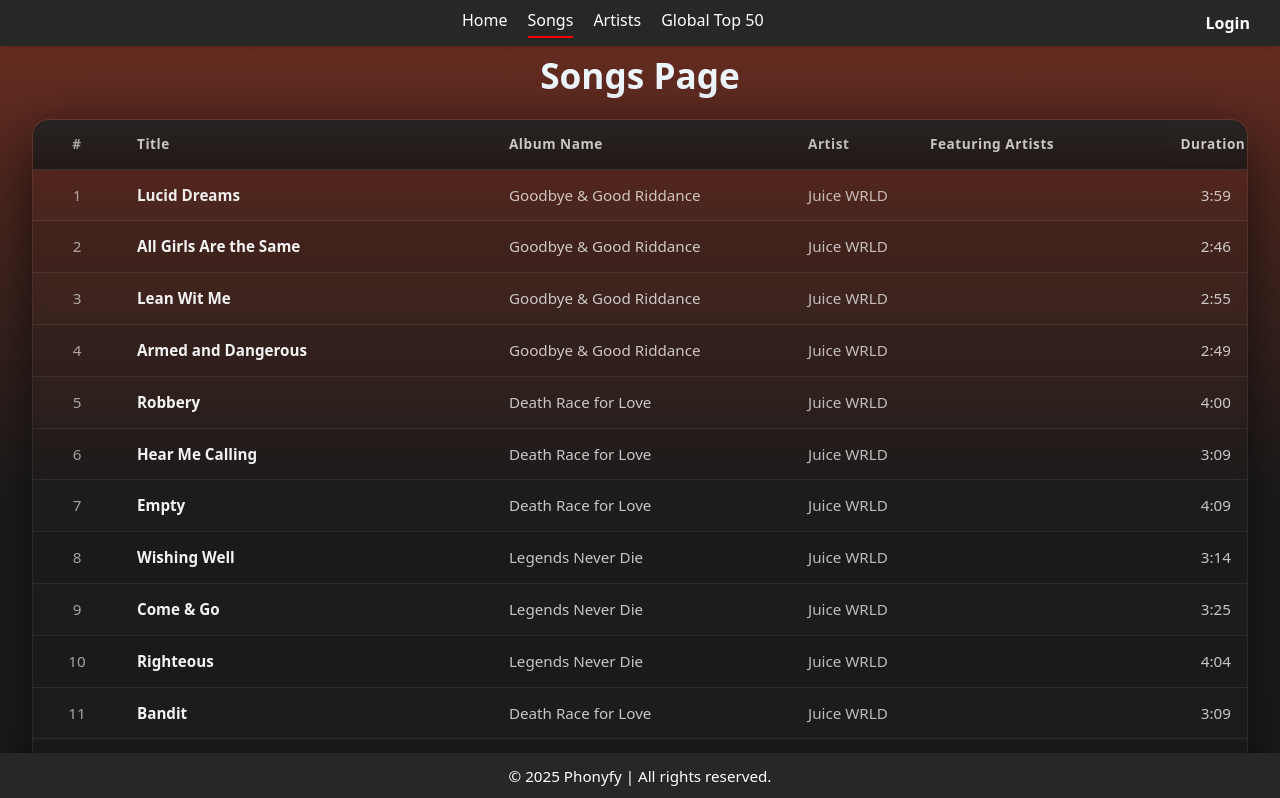
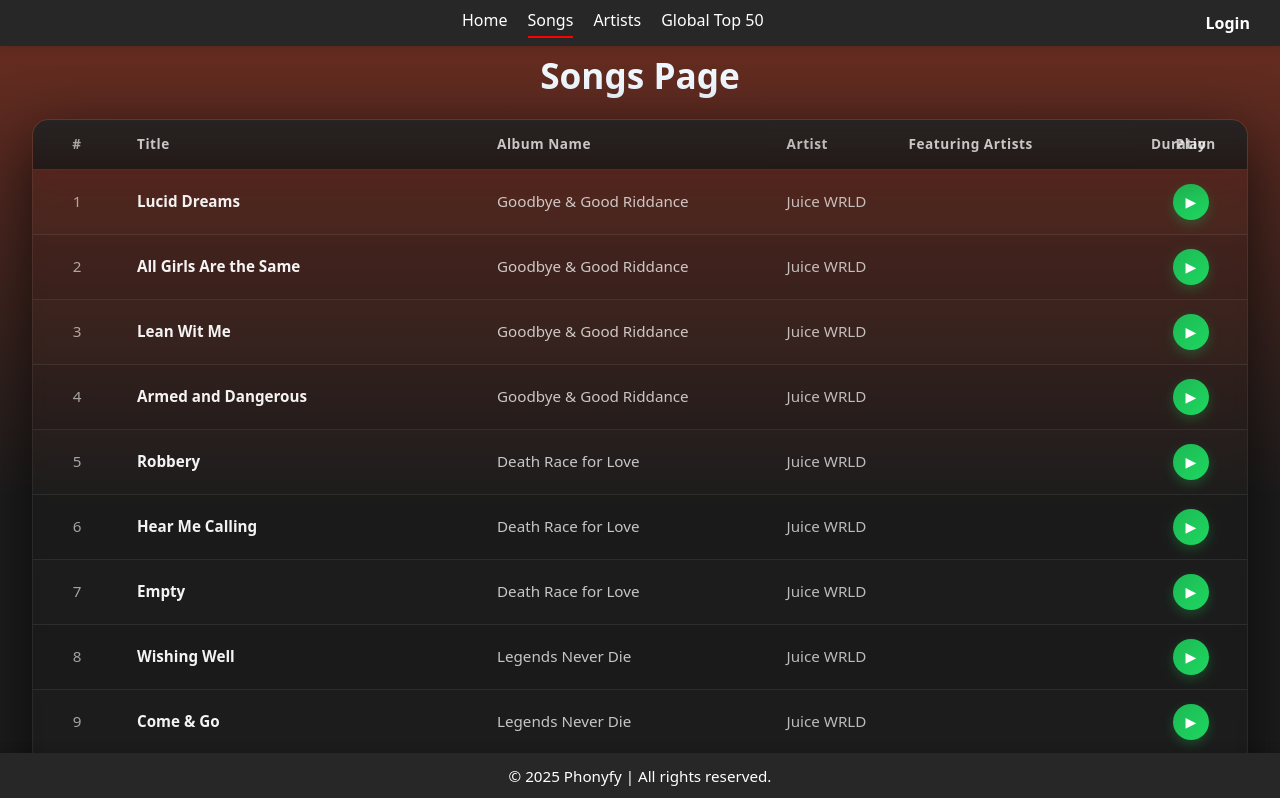
Before and after one commit to JonasOutzen/Phonyfy-frontend-SP3, a React (Vite) app: page /songs in a window 1280 px wide. Shown: the top 798 px of the page. Built offline with nearby package versions, Linux system fonts and the light colour scheme; data requests are answered from the project's data file.

Commit message:
Added clickable button (onclick) to title and button to search spotify for song + artist

```diff
--- a/src/components/songs/SongList.jsx
+++ b/src/components/songs/SongList.jsx
@@ -13,6 +13,11 @@
     );
   };
 
+  const playOnSpotify = (artistName, songName) => {
+    const query = `${artistName} ${songName}`;
+    window.open(`https://open.spotify.com/search/${encodeURIComponent(query)}`, '_blank');
+  };
+
   return (
     <div>
       <table className={styles.table}>
@@ -24,13 +29,19 @@
             <th>Artist</th>
             <th>Featuring Artists</th>
             <th>Duration</th>
+            <th>Play</th>
           </tr>
         </thead>
         <tbody className={styles.tbody}>
           {songs.map((song, index) => (
             <tr key={song.id}>
               <td>{index + 1}</td>
-              <td>{song.songname}</td>
+              <td
+                className={styles.songTitle}
+                onClick={() => playOnSpotify(artistNameFromId(song.artist), song.songname)}
+              >
+                {song.songname}
+              </td>
               <td>{song.albumname}</td>
               <td>
                 <Link className={styles.artistLink} to={`/artist/${song.artist}`}>
@@ -44,6 +55,15 @@
                 </Link>
               </td>
               <td>{formatDuration(song.duration)}</td>
+              <td>
+                <button
+                  className={styles.playButton}
+                  onClick={() => playOnSpotify(artistNameFromId(song.artist), song.songname)}
+                  title="Play on Spotify"
+                >
+                  ▶
+                </button>
+              </td>
             </tr>
           ))}
         </tbody>
--- a/src/components/songs/SongList.module.css
+++ b/src/components/songs/SongList.module.css
@@ -89,6 +89,15 @@
 .tbody td:nth-child(2) {
   font-weight: 700;
   color: rgba(255, 255, 255, 0.95);
+}
+
+.songTitle {
+  cursor: pointer;
+  transition: color 0.15s ease;
+}
+
+.songTitle:hover {
+  color: #1db954;
 }
 
 /* Album */
@@ -191,3 +200,37 @@
 .tbody td:nth-child(6) {
   text-align: right !important;
 }
+
+/* Play button column */
+.thead th:nth-child(7),
+.tbody td:nth-child(7) {
+  width: 80px;
+  text-align: center !important;
+}
+
+.playButton {
+  background: linear-gradient(135deg, #1db954 0%, #1ed760 100%);
+  color: white;
+  border: none;
+  border-radius: 50%;
+  width: 36px;
+  height: 36px;
+  cursor: pointer;
+  font-size: 14px;
+  display: flex;
+  align-items: center;
+  justify-content: center;
+  transition: all 0.2s ease;
+  box-shadow: 0 4px 12px rgba(29, 185, 84, 0.3);
+  margin: 0 auto;
+}
+
+.playButton:hover {
+  background: linear-gradient(135deg, #1ed760 0%, #1db954 100%);
+  transform: scale(1.1);
+  box-shadow: 0 6px 16px rgba(29, 185, 84, 0.5);
+}
+
+.playButton:active {
+  transform: scale(0.95);
+}
```
